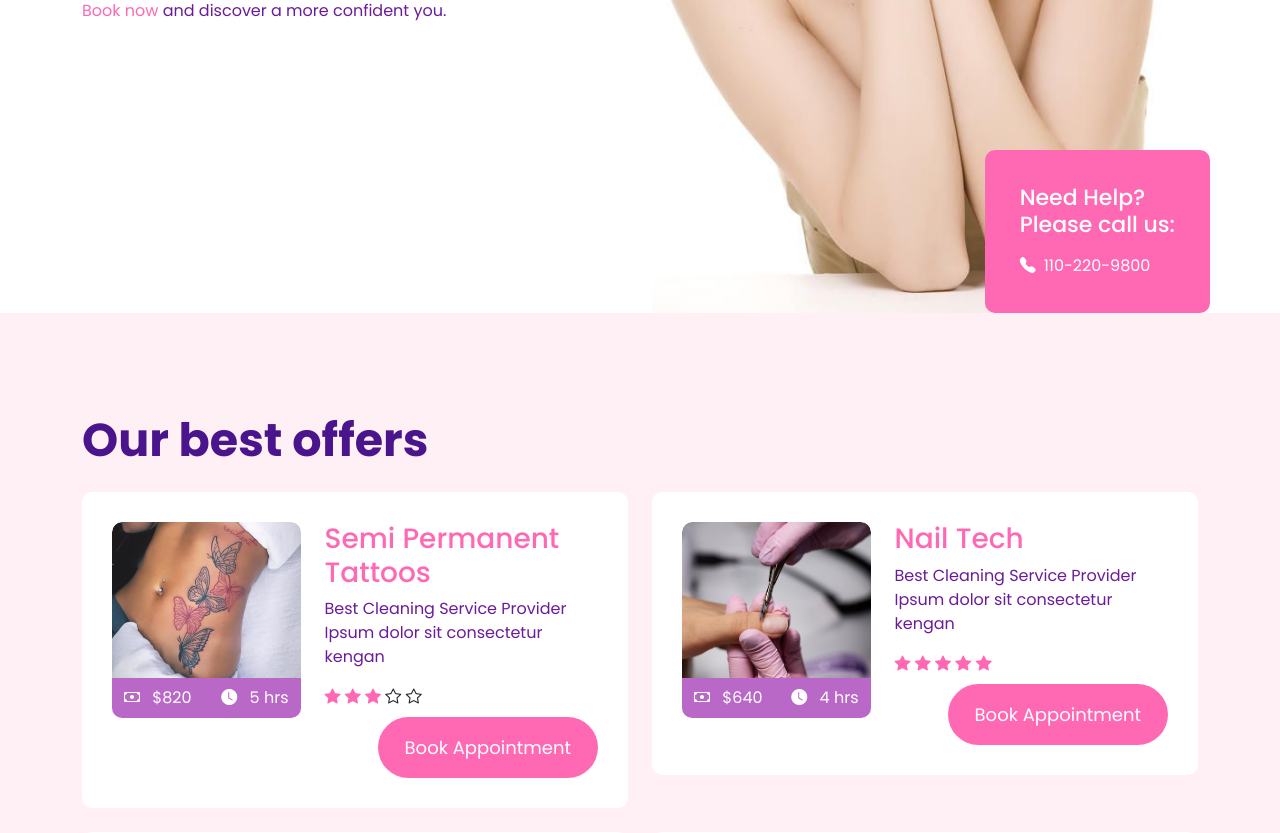
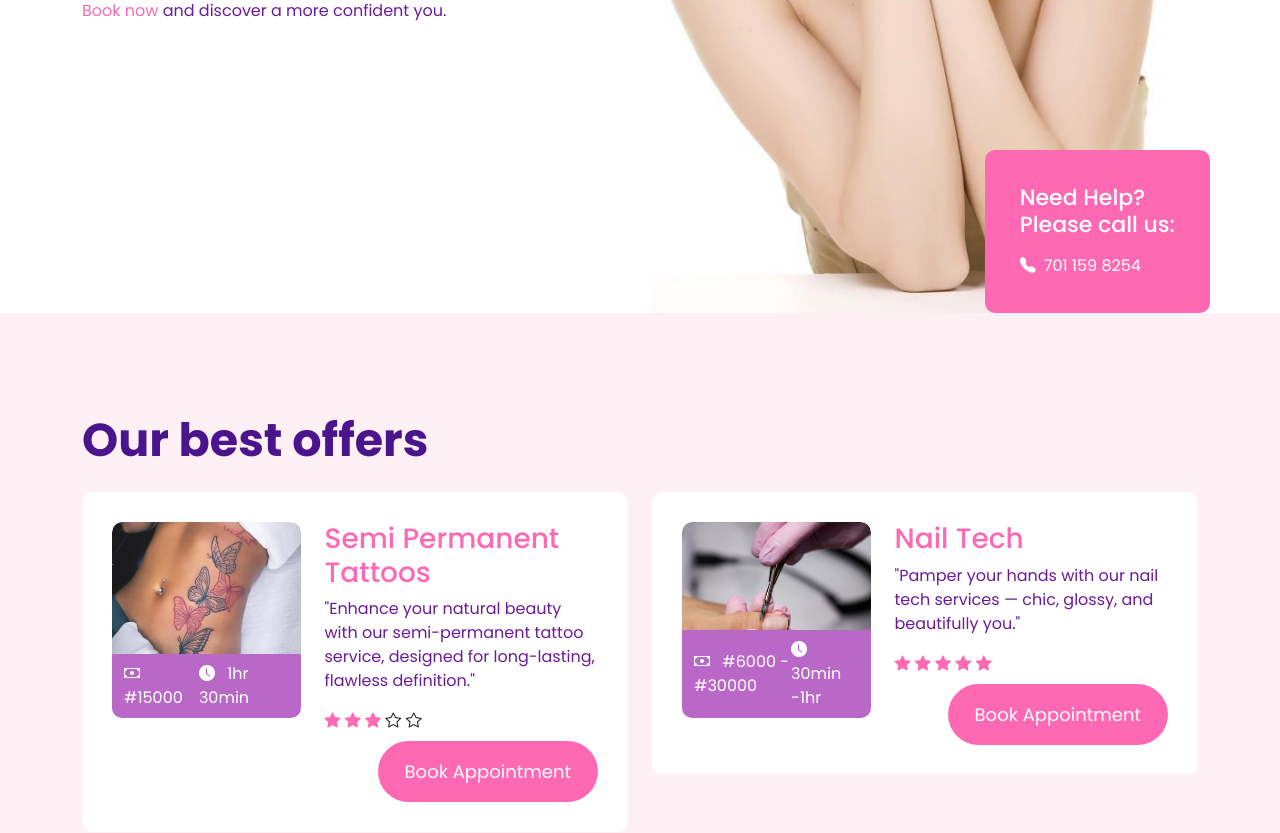
Before and after one commit to cashycrown/lizze_website, a Django app: page / in a window 1280 px wide. Shown: the part 1287-2120 px from the top of the page. Run offline with Django 5.2, Linux system fonts and the light colour scheme; some libraries are stand-ins or nearby versions.

Commit message:
fixing some texts in the index.html file

```diff
--- a/Lashify_Artistry/templates/index.html
+++ b/Lashify_Artistry/templates/index.html
@@ -246,7 +246,7 @@ Free Bootstrap 5 HTML Template
                                     <i class="bi-telephone-fill custom-icon me-2"></i>
 
                                     <a href="tel: 110-220-9800">
-                                        110-220-9800
+                                         701 159 8254
                                     </a>
                                 </p>
                             </div>
@@ -278,12 +278,12 @@ Free Bootstrap 5 HTML Template
                                                     <div class="d-flex justify-content-between align-items-center">
                                                         <p class="text-white mb-0">
                                                             <i class="bi-cash me-2"></i>
-                                                            $820
+                                                            #15000
                                                         </p>
 
                                                         <p class="text-white mb-0">
                                                             <i class="bi-clock-fill me-2"></i>
-                                                            5 hrs
+                                                            1hr 30min
                                                         </p>
                                                     </div>
                                                 </div>
@@ -297,7 +297,7 @@ Free Bootstrap 5 HTML Template
                                                 <a class="services-title-link" href="{% url 'services-detail' %}">Semi Permanent Tattoos</a>
                                             </h4>
 
-                                            <p>Best Cleaning Service Provider Ipsum dolor sit consectetur kengan</p>
+                                            <p>"Enhance your natural beauty with our semi-permanent tattoo service, designed for long-lasting, flawless definition."</p>
 
                                             <div class="d-flex flex-wrap align-items-center">
                                                 <div class="reviews-icons">
@@ -340,12 +340,12 @@ Free Bootstrap 5 HTML Template
                                                     <div class="d-flex justify-content-between align-items-center">
                                                         <p class="text-white mb-0">
                                                             <i class="bi-cash me-2"></i>
-                                                            $640
+                                                            #6000 - #30000
                                                         </p>
 
                                                         <p class="text-white mb-0">
                                                             <i class="bi-clock-fill me-2"></i>
-                                                            4 hrs
+                                                             30min -1hr
                                                         </p>
                                                     </div>
                                                 </div>
@@ -359,7 +359,7 @@ Free Bootstrap 5 HTML Template
                                                 <a class="services-title-link" href="{% url 'services-detail' %}">Nail Tech</a>
                                             </h4>
 
-                                            <p>Best Cleaning Service Provider Ipsum dolor sit consectetur kengan</p>
+                                            <p>"Pamper your hands with our nail tech services — chic, glossy, and beautifully you."</p>
 
                                             <div class="d-flex flex-wrap align-items-center">
                                                 <div class="reviews-icons">
@@ -402,12 +402,12 @@ Free Bootstrap 5 HTML Template
                                                     <div class="d-flex justify-content-between align-items-center">
                                                         <p class="text-white mb-0">
                                                             <i class="bi-cash me-2"></i>
-                                                            $240
+                                                            #12000 - #18000
                                                         </p>
 
                                                         <p class="text-white mb-0">
                                                             <i class="bi-clock-fill me-2"></i>
-                                                            2 hrs
+                                                            1hr
                                                         </p>
                                                     </div>
                                                 </div>
@@ -421,7 +421,7 @@ Free Bootstrap 5 HTML Template
                                                 <a class="services-title-link" href="{% url 'services-detail' %}">Pedicure</a>
                                             </h4>
 
-                                            <p>Best Cleaning Service Provider Ipsum dolor sit consectetur kengan</p>
+                                            <p>"Give your feet the love they deserve with our pampering pedicure — soft, smooth, and pretty."</p>
 
                                             <div class="d-flex flex-wrap align-items-center">
                                                 <div class="reviews-icons">
@@ -464,12 +464,12 @@ Free Bootstrap 5 HTML Template
                                                     <div class="d-flex justify-content-between align-items-center">
                                                         <p class="text-white mb-0">
                                                             <i class="bi-cash me-2"></i>
-                                                            $6,800
+                                                            #25000
                                                         </p>
 
                                                         <p class="text-white mb-0">
                                                             <i class="bi-clock-fill me-2"></i>
-                                                            30 hrs
+                                                            1hr - 1hr30min
                                                         </p>
                                                     </div>
                                                 </div>
@@ -483,7 +483,7 @@ Free Bootstrap 5 HTML Template
                                                 <a class="services-title-link" href="{% url 'services-detail' %}">Facial Treatment</a>
                                             </h4>
 
-                                            <p>Best Cleaning Service Provider Ipsum dolor sit consectetur kengan</p>
+                                            <p>"Rejuvenate your skin with our deep-cleansing facial treatment for a fresh, radiant glow."</p>
 
                                             <div class="d-flex flex-wrap align-items-center">
                                                 <div class="reviews-icons">
@@ -527,12 +527,12 @@ Free Bootstrap 5 HTML Template
                                                     <div class="d-flex justify-content-between align-items-center">
                                                         <p class="text-white mb-0">
                                                             <i class="bi-cash me-2"></i>
-                                                            $240
+                                                            #12000 - #28000
                                                         </p>
 
                                                         <p class="text-white mb-0">
                                                             <i class="bi-clock-fill me-2"></i>
-                                                            2 hrs
+                                                            30min - 45min
                                                         </p>
                                                     </div>
                                                 </div>
@@ -546,7 +546,7 @@ Free Bootstrap 5 HTML Template
                                                 <a class="services-title-link" href="{% url 'services-detail' %}">Lash Extensions</a>
                                             </h4>
 
-                                            <p>Best Cleaning Service Provider Ipsum dolor sit consectetur kengan</p>
+                                            <p>"Get the lashes of your dreams—soft, voluminous, and effortlessly glamorous."</p>
 
                                             <div class="d-flex flex-wrap align-items-center">
                                                 <div class="reviews-icons">
@@ -591,12 +591,12 @@ Free Bootstrap 5 HTML Template
                                                     <div class="d-flex justify-content-between align-items-center">
                                                         <p class="text-white mb-0">
                                                             <i class="bi-cash me-2"></i>
-                                                            $240
+                                                            prices differ
                                                         </p>
 
                                                         <p class="text-white mb-0">
                                                             <i class="bi-clock-fill me-2"></i>
-                                                            2 hrs
+                                                            not defined
                                                         </p>
                                                     </div>
                                                 </div>
@@ -610,7 +610,7 @@ Free Bootstrap 5 HTML Template
                                                 <a class="services-title-link" href="{% url 'services-detail' %}">Hair Styling</a>
                                             </h4>
 
-                                            <p>Best Cleaning Service Provider Ipsum dolor sit consectetur kengan</p>
+                                            <p>"From sleek to glamorous, we style your hair to perfection for every occasion."</p>
 
                                             <div class="d-flex flex-wrap align-items-center">
                                                 <div class="reviews-icons">
```
